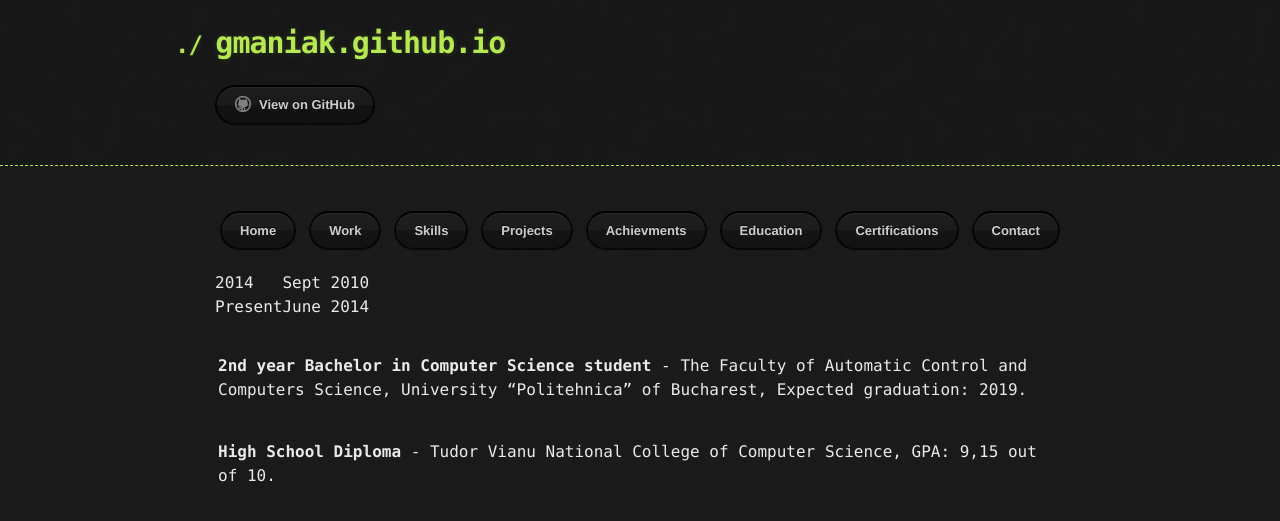
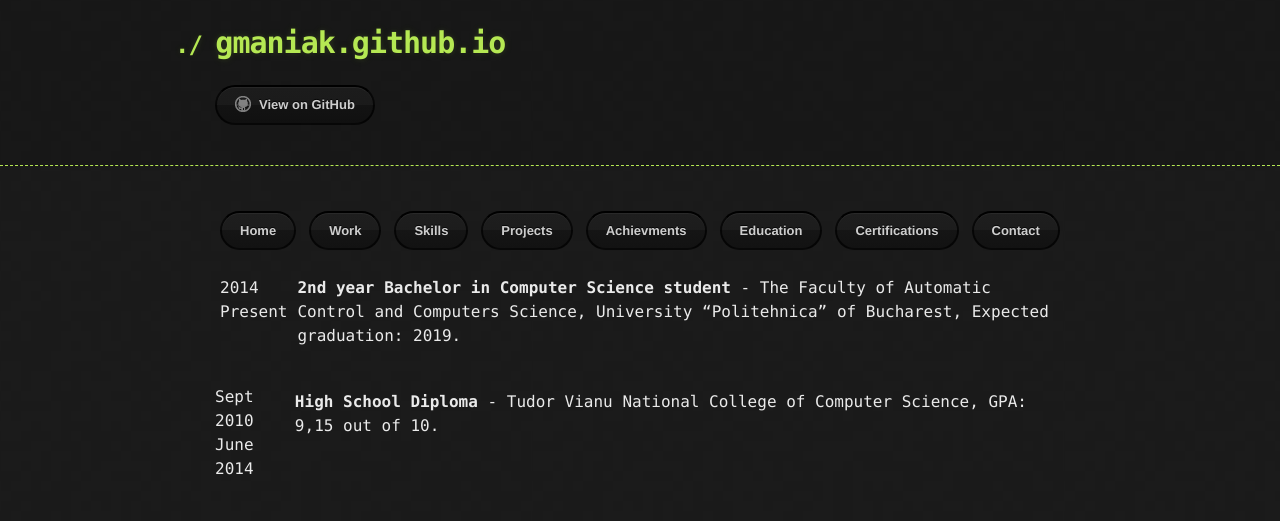
Before and after one commit to gmaniak/gmaniak.github.io, a Jekyll site: the page built from _posts/2017-04-28-education.html, in a window 1280 px wide. Shown: the top 521 px of the page. Built offline with Jekyll 4.4.1, drawn with Linux system fonts in a browser that asks for light colours; the repository's description, which GitHub fills in, is left out.

Commit message:
education modfication

```diff
--- a/_posts/2017-04-28-education.html
+++ b/_posts/2017-04-28-education.html
@@ -7,19 +7,32 @@
 	</head>
 
 	<body>
+
+		<!-- Navigation Menu -->
 		<div class="flex-container">
+			<!-- Home button -->
   			<div class="flex-item"><a href="{{site.url}}" class="btn">Home</a></div>
+
+  			<!-- Link to posts -->
   			{% for post in site.posts%}
   			<div class="flex-item"><a href="{{post.url}}" class="btn">{{post.title}}</a></div>
   			{% endfor %}
 		</div>
 
+		<!-- Actual content -->
+		<div class="table-container">
 
-		<div class="table-date"><p>2014<br>Present</p></div>
-		<div class="table-article"><p><b>2nd year Bachelor in Computer Science student </b> - The Faculty of Automatic Control and Computers Science, University “Politehnica” of Bucharest, Expected graduation: 2019.</p></div>
+			<div class="table-row">
+				<div class="table-date"><p>2014<br>Present</p></div>
+				<div class="table-article"><p><b>2nd year Bachelor in Computer Science student </b> - The Faculty of Automatic Control and Computers Science, University “Politehnica” of Bucharest, Expected graduation: 2019.</p></div>
+			</div>
 
-		<div class="table-data"><p>Sept 2010<br>June 2014</p></div>
-		<div class="table-article"><p><b>High School Diploma</b> - Tudor Vianu National College of Computer Science, GPA: 9,15 out of 10.</p></div>
+			<div class="table-row">
+				<div class="table-data"><p>Sept 2010<br>June 2014</p></div>
+				<div class="table-article"><p><b>High School Diploma</b> - Tudor Vianu National College of Computer Science, GPA: 9,15 out of 10.</p></div>
+			</div>
+
+		</div>
 
 	</body>
 </html>
--- a/assets/css/style.scss
+++ b/assets/css/style.scss
@@ -3,6 +3,7 @@
 
 @import "{{ site.theme }}";
 
+ /*Container for navigation menu*/
 .flex-container {
     display: -webkit-flex;
     display: flex;
@@ -11,22 +12,32 @@
     justify-content: space-between;
 }
 
+/*Item for flex menu*/
 .flex-item {
     margin: 5px;
 }
 
-.table{
+/*Table container*/
+.table-container{
 	display: flex;
 	width:100%;
-	flex-direction: row;
+	flex-direction: column;
 	flex-wrap:wrap;
 }
 
-.table-article{
-	float:right;
-	margin:3px;
+/*Table row container*/
+.table-row{
+	display: flex;
+	flex-direction: row;
+	flex-wrap: nowrap;
 }
 
+/*Table article content*/
+.table-article{
+	margin:5px;
+}
+
+/*Table date content*/
 .table-date{
-	float:left;
+	margin:5px;
 }
```
